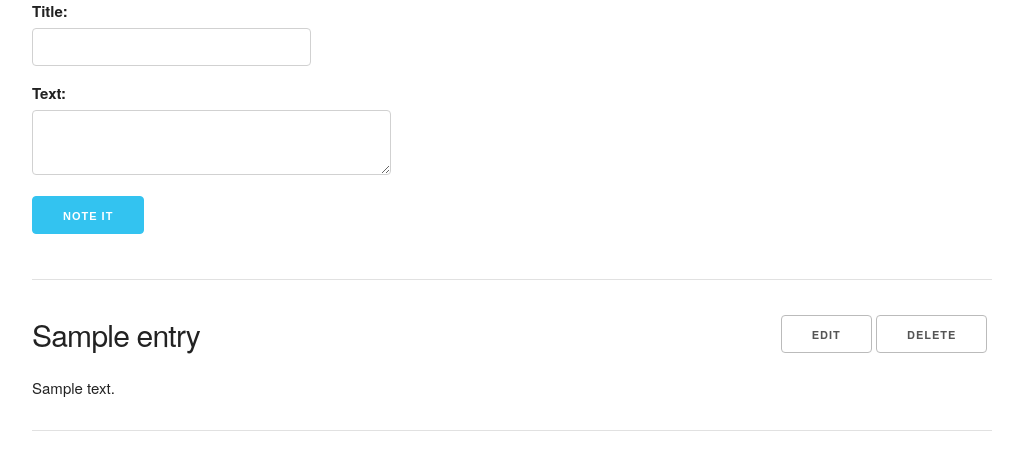
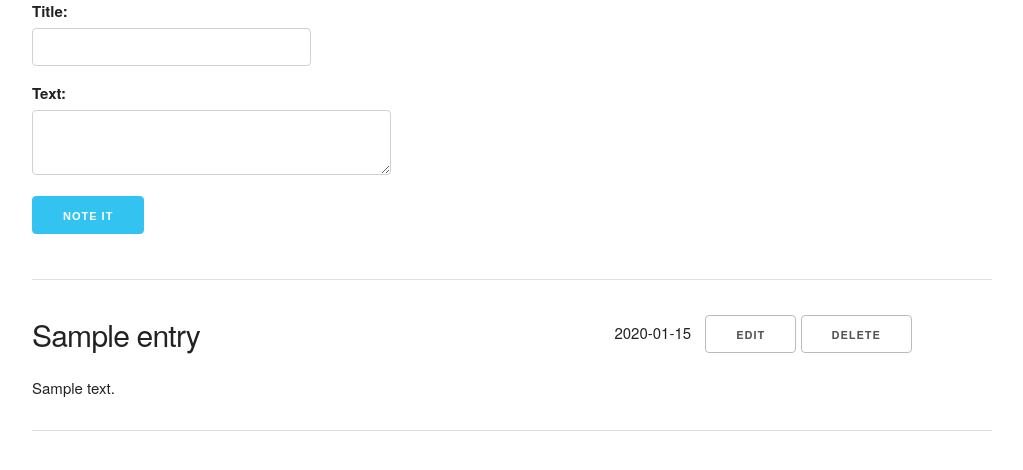
Before and after one commit to miged/noter, a Flask app: page / in a window 1280 px wide. Shown: the part 109-579 px from the top of the page, without its empty margins (128-1151 px from the left). Run offline with Flask 2, Linux system fonts and the light colour scheme; the visitor is signed in with stand-in values (Sample User, id 1); tables that the repository leaves empty hold one stand-in row (values such as "Sample post").

Commit message:
date support

```diff
--- a/noter/__init__.py
+++ b/noter/__init__.py
@@ -1,5 +1,6 @@
 from flask import Flask
 from flask_sqlalchemy import SQLAlchemy
+import datetime
 
 app = Flask(__name__)
 db = SQLAlchemy(app)
@@ -9,13 +10,13 @@ class Entry(db.Model):
     id = db.Column(db.Integer, primary_key=True)
     title = db.Column(db.Text)
     body = db.Column(db.Unicode)
-    date = db.Column(db.DateTime)
+    post_date = db.Column(db.Text)
 
     def __init__(self, title, body, post_date=None):
         self.title = title
         self.body = body
         if post_date is None:
-            post_date = datetime.utcnow()
+            self.post_date = datetime.date.today()
 
     def __repr__(self):
         return '<title %r>' % self.title
--- a/noter/static/style.css
+++ b/noter/static/style.css
@@ -9,3 +9,7 @@
 dt {
     font-weight: bold;
 }
+
+#date {
+	margin-right: 10px;
+}
--- a/noter/templates/show_entries.html
+++ b/noter/templates/show_entries.html
@@ -13,11 +13,12 @@
 {% for entry in entries %}
     <hr>
     <div class=row>
-        <div class="nine columns">
+        <div class="seven columns">
             <h4>{{ entry.title }}</h4>
         </div>
         {% if session.logged_in %}
-        <div class="three columns">
+        <div class="five columns">
+            <span id="date">{{ entry.post_date }}</span>
             <a class=button href="{{ url_for('edit_entry', id=entry.id) }}">Edit</a>
             <a class=button href="{{ url_for('delete_entry', id=entry.id) }}">Delete</a>
         </div>
```
